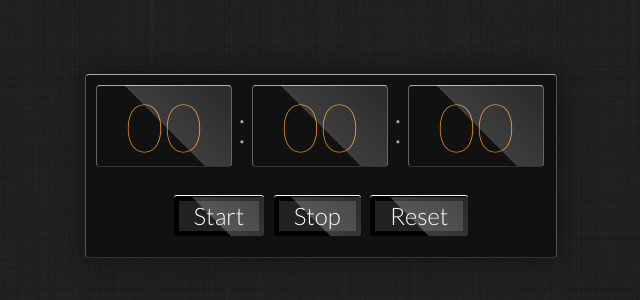
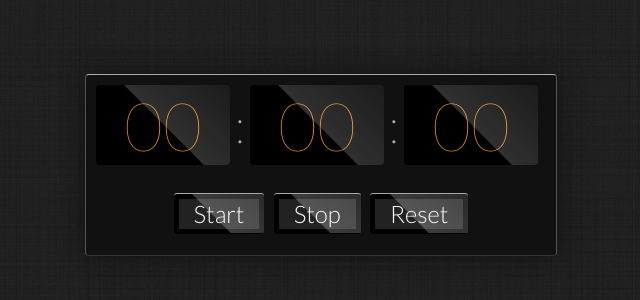
Before and after one commit to sampurcell93/Javascript-Demo, a plain HTML site: page index.html in a window 1280 px wide. Shown: the part 226-526 px from the top of the page, without its empty margins (330-970 px from the left). Drawn offline with Linux system fonts and the light colour scheme.

Commit message:
styling updates

```diff
--- a/sass/screen.scss
+++ b/sass/screen.scss
@@ -46,10 +46,9 @@ section {
 
 section:not(.colon) {
     @include border-radius(4px);
+    overflow: hidden;
+    background: black;
     color: $main;
-    border: 1px solid #666;
-    border-top-color: #aaa;
-    border-bottom-color: #333;
     font-size: 1.4em;
     position: relative;
 
@@ -80,7 +79,7 @@ button {
     text-shadow: 0px -1px 2px #333;
     line-height: 40px;
     padding: 0 20px;
-    border-top: 1px solid #f9f9f9;
+    border-top: 1px solid #aaa;
     font-size: .5em;
     cursor: pointer;
     @include box-shadow(0px 0px 0px 5px #000 inset);
@@ -98,7 +97,7 @@ button {
         width: 100%;
         height: 82px;
         position: absolute;
-        top: 0px;
+        top: -1px;
         height: 100%;
         right: 0px;
         width: 80%;
```
Also changed, not shown: basic.js (added), stylesheets/screen.css.
